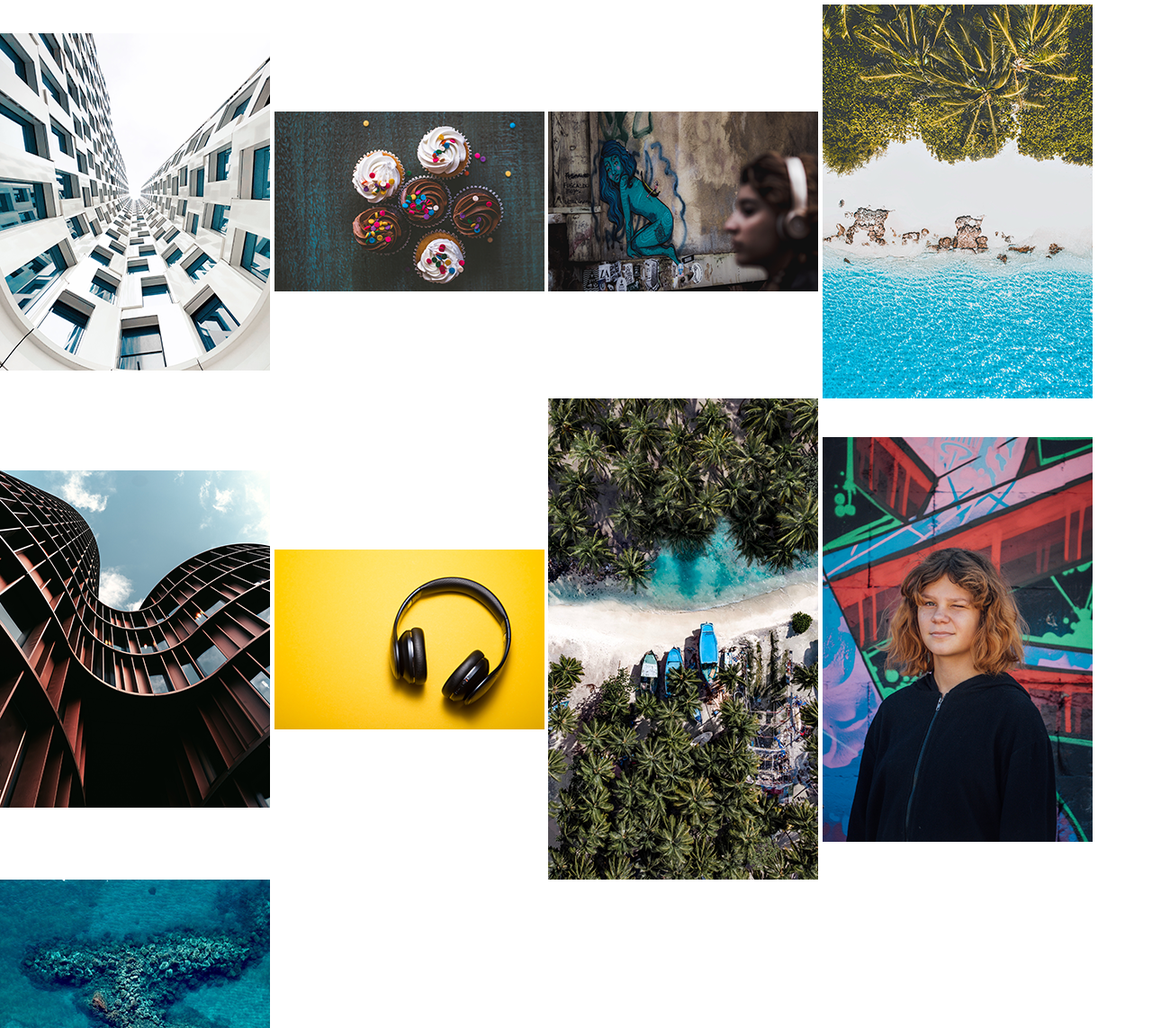
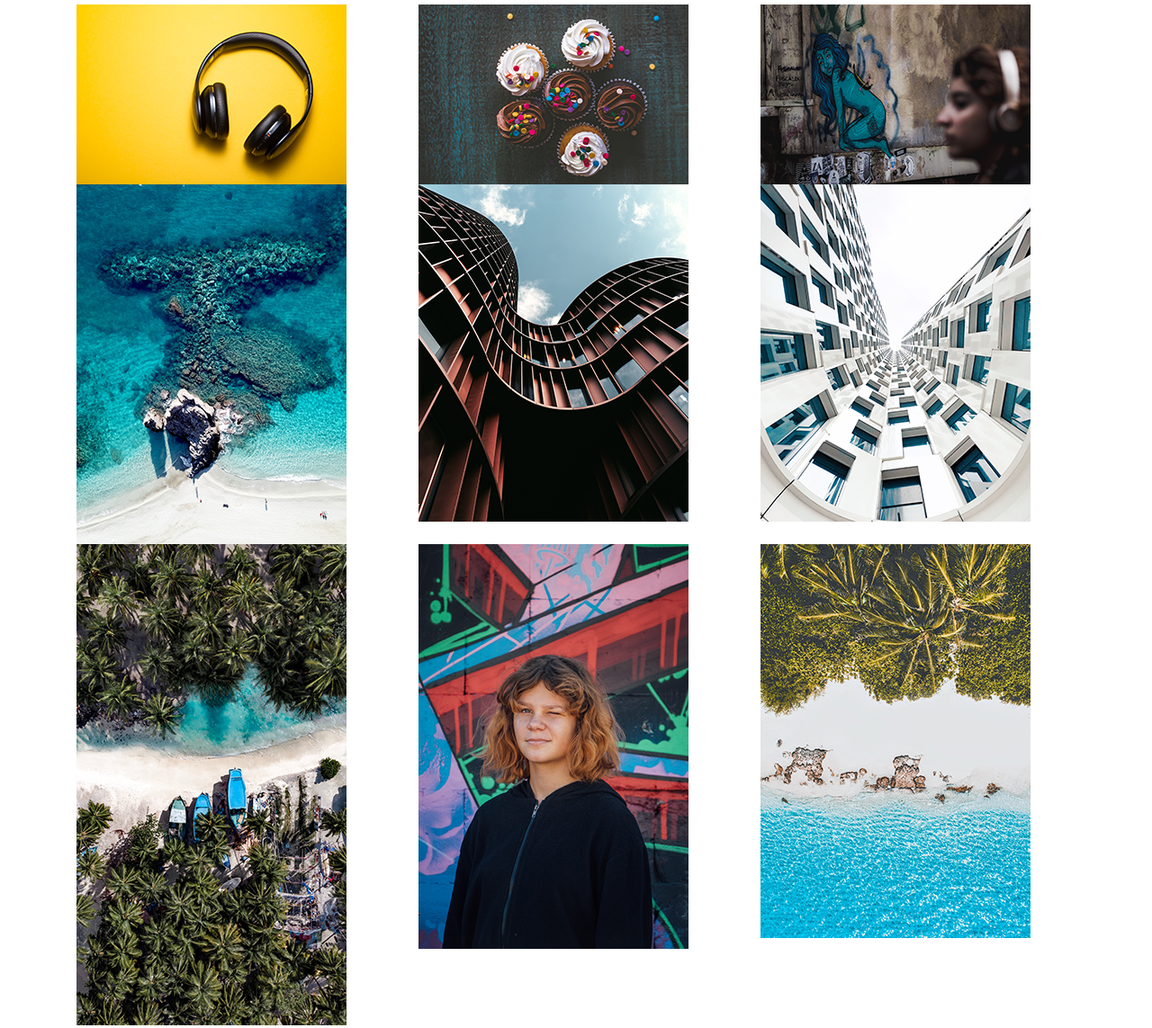
Before and after one commit to walleser-karli/m2-hw2-walleser-karli, a plain HTML site: page index.html in a window 1280 px wide. Shown: the part 51-1194 px from the top of the page at 90% size. Drawn offline with nearby package versions, Linux system fonts and the light colour scheme.

Commit message:
Place images in Bootstrap flexbox grid

```diff
--- a/index.html
+++ b/index.html
@@ -8,21 +8,57 @@
     <!-- Bootstrap CSS -->
     <link rel="stylesheet" href="https://stackpath.bootstrapcdn.com/bootstrap/4.4.1/css/bootstrap.min.css" integrity="sha384-Vkoo8x4CGsO3+Hhxv8T/Q5PaXtkKtu6ug5TOeNV6gBiFeWPGFN9MuhOf23Q9Ifjh" crossorigin="anonymous">
 
+    <!-- CSS -->
+    <link type="text/css" rel="stylesheet" href="main.css" />
+
     <title>Hello, world!</title>
   </head>
   <body>
-    <h1>Bootstrap Image Gallery</h1>
+      <div class="container">
+        <h1>Bootstrap Image Gallery</h1>
 
-    <img src="img/hw2-image1.png" title="skyward view of a tall building" alt="skyward view of a tall, white building with windows"/>
-    <img src="img/hw2-image2.png" title="cupcakes" alt="variety of cupcakes on a table" />
-    <img src="img/hw2-image3.png" title="girl with steet art" alt="a girl in the foreground has headphones on and is looking at street art of a woman" />
-    <img src="img/hw2-image4.png" title="aerial view of a beach" alt="aerial view of a beach meeting the jungle" />
-    <img src="img/hw2-image5.png" title="skyward view of a curvy, brown buiding" alt="skyward view of a curvy, brown building" />
-    <img src="img/hw2-image6.png" title="headphones" alt="over-the-ear black headphones on a yellow background" />
-    <img src="img/hw2-image7.png" title="aerial view of a beach with boats" alt="aerial view of a cove with palm trees, boats, and blue water" />
-    <img src="img/hw2-image8.png" title="winking girl" alt="teenage girl in black jacket winking at the camera in front of an artsy wall" />
-    <img src="img/hw2-image9.png" title="aerial view of submerged rock formation" alt="aerial view of submerged rock formation in the ocean" />
+        <div class="row">
+            <div class="col-sm">
+                <img src="img/hw2-image6.png" title="headphones" alt="over-the-ear black headphones on a yellow background" />
+            </div>
 
+            <div class="col-sm">
+                <img src="img/hw2-image2.png" title="cupcakes" alt="variety of cupcakes on a table" />
+            </div>
+
+            <div class="col-sm">
+                <img src="img/hw2-image3.png" title="girl with steet art" alt="a girl in the foreground has headphones on and is looking at street art of a woman" />
+            </div>
+        </div>
+
+        <div class="row">
+            <div class="col-sm">
+                <img src="img/hw2-image9.png" title="aerial view of submerged rock formation" alt="aerial view of submerged rock formation in the ocean" />
+            </div>
+
+            <div class="col-sm">
+                <img src="img/hw2-image5.png" title="skyward view of a curvy, brown buiding" alt="skyward view of a curvy, brown building" />
+            </div>
+
+            <div class="col-sm">
+                <img src="img/hw2-image1.png" title="skyward view of a tall building" alt="skyward view of a tall, white building with windows"/>
+            </div>
+        </div>
+
+        <div class="row">
+            <div class="col-sm">
+                <img src="img/hw2-image7.png" title="aerial view of a beach with boats" alt="aerial view of a cove with palm trees, boats, and blue water" />
+            </div>
+
+            <div class="col-sm">
+                <img src="img/hw2-image8.png" title="winking girl" alt="teenage girl in black jacket winking at the camera in front of an artsy wall" />
+            </div>
+
+            <div class="col-sm">
+                <img src="img/hw2-image4.png" title="aerial view of a beach" alt="aerial view of a beach meeting the jungle" />
+            </div>
+        </div>
+    </div>
 
     <!-- Optional JavaScript -->
     <!-- jQuery first, then Popper.js, then Bootstrap JS -->
```
